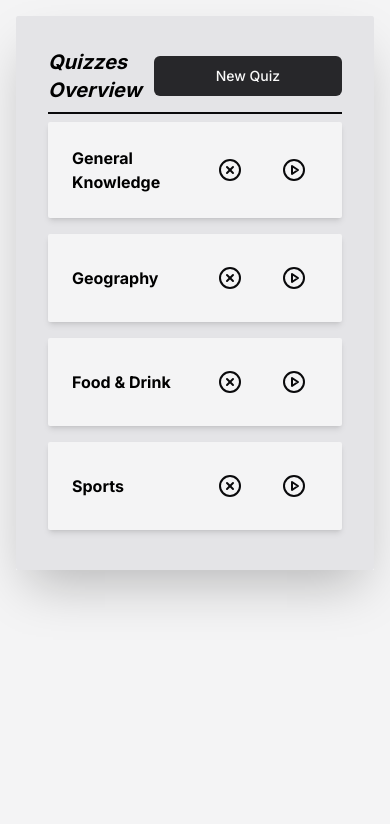
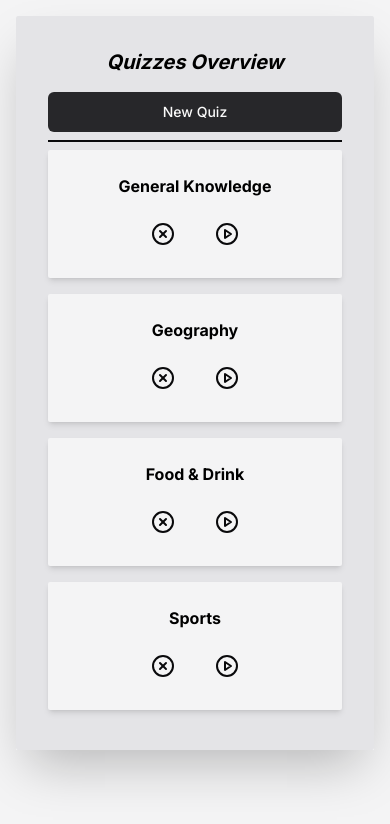
Before and after one commit to jknezevic1712/quiz_maker, a Next.js app: page / in a window 390 px wide. Shown: the top 824 px of the page. Built offline with nearby package versions, Linux system fonts and the light colour scheme.

Commit message:
Layout updated for better usability on small viewports.

```diff
--- a/src/components/molecules/tableItem/index.tsx
+++ b/src/components/molecules/tableItem/index.tsx
@@ -33,7 +33,7 @@ export default function TableItem(props: TableItemProps) {
   return (
     <>
       <div
-        className="my-2 flex items-center justify-between rounded-sm border-transparent bg-zinc-100 p-6 shadow-md transition-all hover:shadow-xl"
+        className="my-2 flex flex-col items-center justify-between gap-4 rounded-sm border-transparent bg-zinc-100 p-6 shadow-md transition-all hover:shadow-xl md:flex-row md:gap-0"
         onClick={() => setIsEditPopupOpen(true)}
       >
         <p className="font-bold leading-normal">{item.name}</p>
--- a/src/components/organisms/table/index.tsx
+++ b/src/components/organisms/table/index.tsx
@@ -6,18 +6,23 @@ import AddQuizPopup from "../addQuizPopup";
 // store
 import { useQuizMakerStore } from "~/lib/store/provider";
 
-export default function Table() {
-  const tableData = useQuizMakerStore((s) => s.quizzes);
+function TableHeader() {
   const addNewQuiz = useQuizMakerStore((s) => s.addNewQuiz);
 
   return (
+    <div className="flex flex-col items-center justify-between gap-4 border-b-2 border-zinc-950 pb-2 md:flex-row md:gap-0">
+      <h2 className="text-xl font-bold capitalize italic">Quizzes Overview</h2>
+      <AddQuizPopup saveFn={addNewQuiz} />
+    </div>
+  );
+}
+
+export default function Table() {
+  const tableData = useQuizMakerStore((s) => s.quizzes);
+
+  return (
     <div className="flex min-h-[180px] w-full flex-col rounded-sm bg-zinc-200 p-8 transition-all">
-      <div className="flex items-center justify-between border-b-2 border-zinc-950 pb-2">
-        <h2 className="text-xl font-bold capitalize italic">
-          Quizzes Overview
-        </h2>
-        <AddQuizPopup saveFn={addNewQuiz} />
-      </div>
+      <TableHeader />
       <div className="flex h-full flex-col justify-start">
         {tableData.map((item) => (
           <TableItem key={item.id} item={item} />
```
